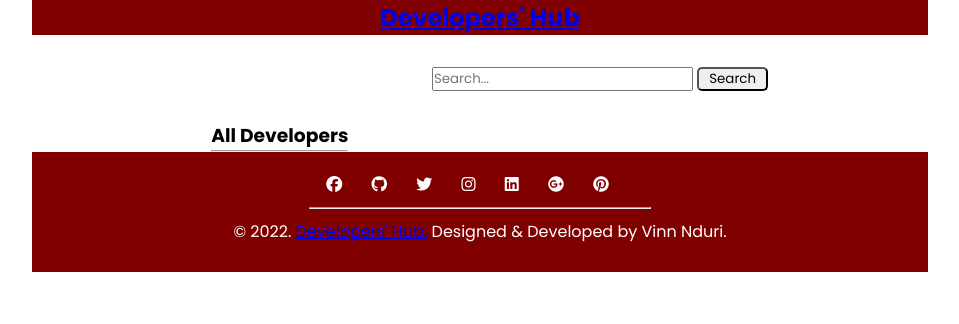
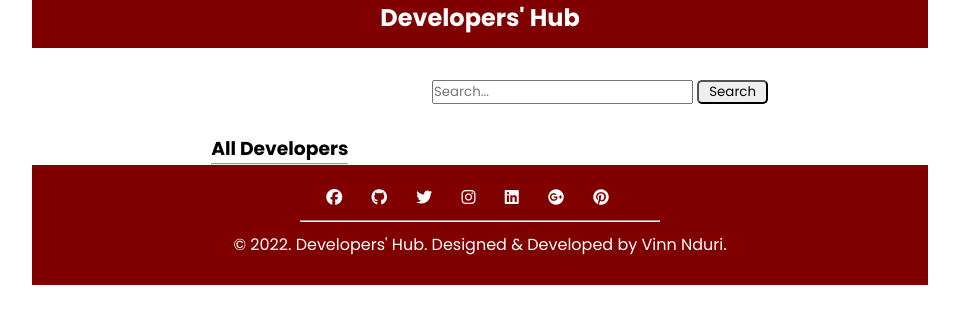
Before and after one commit to ndurivin/Developers-Hub, a plain HTML site: page index.html in a window 1280 px wide. Shown: the top 324 px of the page, without its empty margins (160-1119 px from the left). Drawn offline with Linux system fonts and the light colour scheme; a web font is replaced by a local one.

Commit message:
Styling the a tags

```diff
--- a/assets/css/style.css
+++ b/assets/css/style.css
@@ -14,6 +14,11 @@
     font-family: 'Poppins', sans-serif;
 }
 
+a{
+    text-decoration: none;
+    color: #ffff;
+}
+
 .container{
     width: 100%;
     min-height: 30vh;
@@ -25,9 +30,11 @@
 
 }
 
+/* Header & Navbar section  */
 #header{
     background-color: #800000;
     color: #ffff;
+    height: 6vh;
 }
 
 #navbar{
@@ -66,7 +73,7 @@
 }
 
 .hr{
-    width: 40%;
+    width: 42%;
     margin: auto;
     margin-top: 10px;
     margin-bottom: 10px;
```
